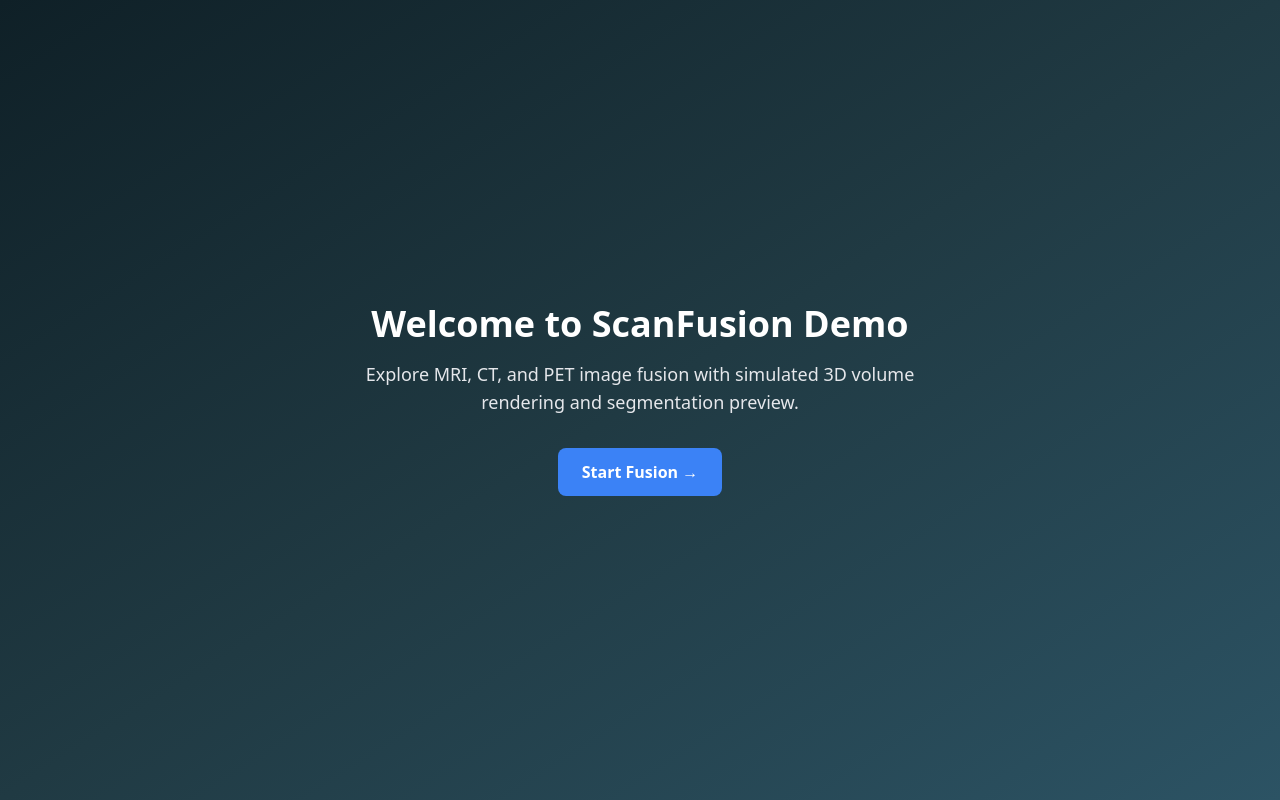
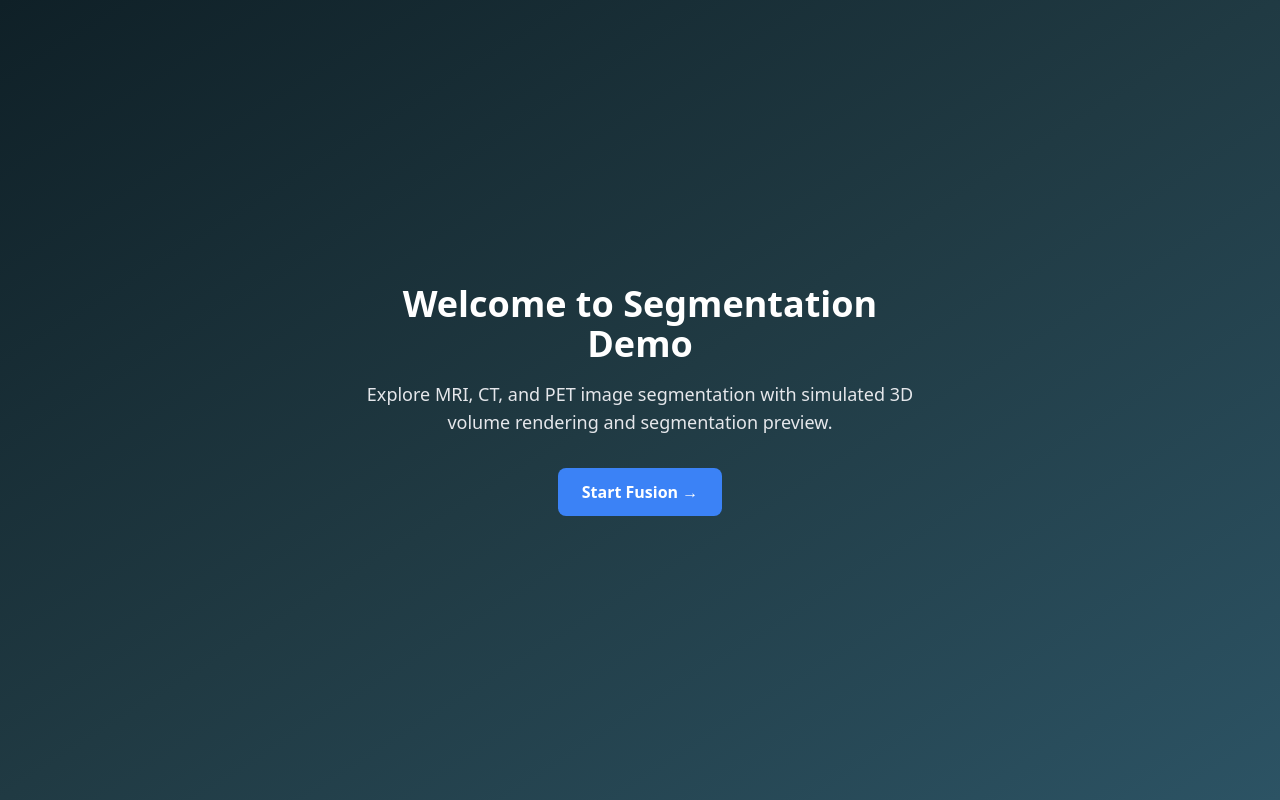
Before and after one commit to AnkithBinagekar/scanfusion-demo-image_overlay, a React (Create React App) app: page / in a window 1280 px wide. Built offline with nearby package versions, Linux system fonts and the light colour scheme; no server answers; the HTML template or start-up script is replaced by a standard one.

Commit message:
Frontend Ui Update

```diff
--- a/src/components/FusionOptions.js
+++ b/src/components/FusionOptions.js
@@ -91,10 +91,10 @@ const FusionOptions = () => {
 
   return (
     <div>
-      <h2 className="text-2xl font-semibold mb-4 text-white">Fusion Options</h2>
+      <h2 className="text-2xl font-semibold mb-4 text-white">Segmentation Options</h2>
 
       <div className="mb-4 text-gray-200">
-        <label className="block mb-2">Fusion Type</label>
+        <label className="block mb-2">Segmentation Type</label>
         <label className="block">
           <input type="radio" name="fusion" defaultChecked /> MRI + CT
         </label>
--- a/src/pages/FusionPage.jsx
+++ b/src/pages/FusionPage.jsx
@@ -6,7 +6,7 @@ import SliceViewer from '../components/SliceViewer';
 const FusionPage = () => {
   return (
     <div className="min-h-screen bg-gray-900 text-white p-6">
-      <h1 className="text-4xl font-bold text-center mb-6 text-white">ScanFusion</h1>
+      <h1 className="text-4xl font-bold text-center mb-6 text-white">Segmentation-Demo</h1>
 
       <div className="grid grid-cols-1 md:grid-cols-3 gap-6">
         {/* Left Column: Upload */}
--- a/src/pages/FusionResult.jsx
+++ b/src/pages/FusionResult.jsx
@@ -77,7 +77,7 @@ const getImage = (type) => {
 
   return (
     <div className="min-h-screen bg-gray-900 text-white p-6">
-      <h1 className="text-3xl font-bold text-center mb-6">Fusion Results</h1>
+      <h1 className="text-3xl font-bold text-center mb-6">Segmentation Results</h1>
 
       {/* Mode toggle */}
       <div className="flex justify-center mb-6 space-x-6">
--- a/src/pages/LandingPage.jsx
+++ b/src/pages/LandingPage.jsx
@@ -9,9 +9,9 @@ const LandingPage = () => {
   return (
     <div className="min-h-screen bg-gradient-to-br from-[#0f2027] via-[#203a43] to-[#2c5364] text-white flex items-center justify-center px-6 py-10">
       <div className="text-center max-w-xl">
-        <h1 className="text-4xl font-bold mb-4">Welcome to ScanFusion Demo</h1>
+        <h1 className="text-4xl font-bold mb-4">Welcome to Segmentation Demo</h1>
         <p className="text-lg mb-8 text-gray-200">
-          Explore MRI, CT, and PET image fusion with simulated 3D volume rendering and segmentation preview.
+          Explore MRI, CT, and PET image segmentation with simulated 3D volume rendering and segmentation preview.
         </p>
         <button
           onClick={() => navigate('/fusion')}
```
